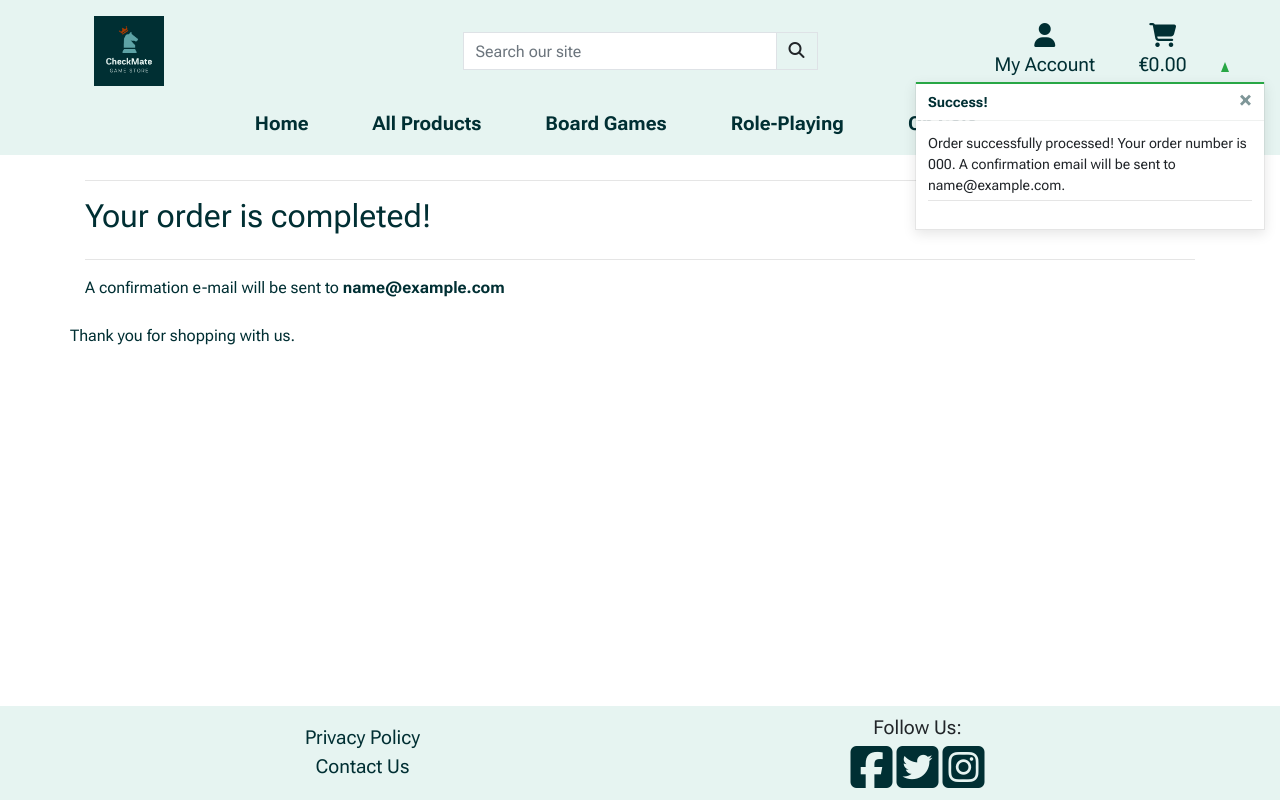
After one commit to MarcelloMuy/ci-ms5-ecommerce-game-store, a Django app: page /checkout/checkout_success/000 in a window 1280 px wide. The commit adds this page. Run offline with Django 3.2, Linux system fonts and the light colour scheme; tables that the repository leaves empty hold one stand-in row (values such as "Sample post"); some libraries are stand-ins or nearby versions.

Commit message:
Added checkout success logic

```diff
--- a/bag/templates/bag/bag.html
+++ b/bag/templates/bag/bag.html
@@ -97,7 +97,7 @@
                             <!-- Displays subtotal for products on Sale  -->
                             {% if item.product.onSale %}
                             <td class="py-3">
-                                <p class="my-0">&euro;{{ item.product.price_onsale|calc_subtotal_onsale:item.quantity|floatformat:2 }}</p>
+                                <p class="my-0">&euro;{{ item.product.price_onsale|calc_subtotal:item.quantity|floatformat:2 }}</p>
                             </td>
                             {% else %}
                             <!-- Displays subtotal for general products -->
--- a/bag/templatetags/bag_tools.py
+++ b/bag/templatetags/bag_tools.py
@@ -2,12 +2,6 @@ from django import template
 
 register = template.Library()
 
-
-@register.filter(name='calc_subtotal_onsale')
-def calc_subtotal_onsale(price, quantity):
-    return (round(price) * quantity)
-
-
 @register.filter(name='calc_subtotal')
 def calc_subtotal(price, quantity):
     return (price * quantity)
--- a/checkout/__init__.py
+++ b/checkout/__init__.py
@@ -0,0 +1 @@
+default_app_config = 'checkout.apps.CheckoutConfig'
--- a/checkout/models.py
+++ b/checkout/models.py
@@ -38,7 +38,7 @@ class Order(models.Model):
         Update grand total each time a line item is added,
         accounting for delivery costs.
         """
-        self.order_total = self.lineitems.aggregate(Sum('lineitem_total'))['lineitem_total__sum']
+        self.order_total = self.lineitems.aggregate(Sum('lineitem_total'))['lineitem_total__sum'] or 0
         if self.order_total < settings.FREE_DELIVERY_THRESHOLD:
             self.delivery_cost = self.order_total * settings.STANDARD_DELIVERY_PERCENTAGE / 100
         else:
@@ -70,8 +70,8 @@ class OrderLineItem(models.Model):
         Override the original save method to set the lineitem total
         and update the order total.
         """
-        if product.onSale:
-            self.lineitem_total = self.round(product.price_onsale(), 2) * self.quantity
+        if Product.onSale:
+            self.lineitem_total = self.product.price_onsale() * self.quantity
             super().save(*args, **kwargs)
         else:
             self.lineitem_total = self.product.price * self.quantity
--- a/checkout/templates/checkout/checkout.html
+++ b/checkout/templates/checkout/checkout.html
@@ -57,7 +57,7 @@
                      <!-- Displays subtotal for products on Sale  -->
                      {% if item.product.onSale %}
                      <td class="col-3 text-right">
-                         <p class="my-0 small text-muted">&euro;{{ item.product.price_onsale|calc_subtotal_onsale:item.quantity|floatformat:2 }}</p>
+                         <p class="my-0 small text-muted">&euro;{{ item.product.price_onsale|calc_subtotal:item.quantity|floatformat:2 }}</p>
                      </td>
                      {% else %}
                      <!-- Displays subtotal for general products -->
--- /dev/null
+++ b/checkout/templates/checkout/checkout_success.html
@@ -0,0 +1,39 @@
+{% extends "base.html" %}
+{% load static %}
+
+{% block extra_css %}
+    <link rel="stylesheet" href="{% static 'checkout/css/checkout.css' %}">
+{% endblock %}
+
+
+{% block page_header %}
+<!-- Push content down  -->
+<div class="container header-container">
+    <div class="row">
+        <div class="col"></div>
+    </div>
+</div>
+{% endblock %}
+
+{% block content %}
+<div class="overlay"></div>
+<div class="container mb-2">
+    <!-- Page title -->
+    <div class="row">
+        <div class="col">
+            <hr>
+            <h2 class="text-dark mb-4">Your order is completed!</h2>
+            <hr>
+            <p class="text-dark mb-4">A confirmation e-mail will be sent to <strong>{{ order.email }}</strong></p>
+        </div>
+    </div>
+
+    <div class="row">
+       <div class="col-12 col-lg-7"></div>
+    </div>
+    <div class="row">
+        <p class="text-dark mb-4">Thank you for shopping with us.</p>
+    </div>
+</div>
+
+{% endblock %}
--- a/checkout/urls.py
+++ b/checkout/urls.py
@@ -3,4 +3,5 @@ from .import views
 
 urlpatterns = [
     path('', views.checkout, name='checkout'),
+    path('checkout_success/<order_number>', views.checkout_success, name='checkout_success'),
 ]
--- a/checkout/views.py
+++ b/checkout/views.py
@@ -1,21 +1,110 @@
-from django.shortcuts import render, redirect, reverse
+from django.shortcuts import render, redirect, reverse, get_object_or_404
 from django.contrib import messages
+from django.conf import settings
 
 from .forms import OrderForm
+from .models import Order, OrderLineItem
+from products.models import Product
+from bag.contexts import bag_contents
+
+import stripe
 
 
 def checkout(request):
-    bag = request.session.get('bag', {})
-    if not bag:
-        messages.error(request, "There's nothing in your cart at the moment")
-        return redirect(reverse('products'))
+    """ Handle checkout """
+    # Stripe keys
+    stripe_public_key = settings.STRIPE_PUBLIC_KEY
+    stripe_secret_key = settings.STRIPE_SECRET_KEY
+
+    # Create order form using form data when post
+    if request.method == 'POST':
+        bag = request.session.get('bag', {})
+        form_data = {
+            'full_name': request.POST['full_name'],
+            'email': request.POST['email'],
+            'phone_number': request.POST['phone_number'],
+            'street_address1': request.POST['street_address1'],
+            'street_address2': request.POST['street_address2'],
+            'postcode': request.POST['postcode'],
+            'town_or_city': request.POST['town_or_city'],
+            'county': request.POST['county'],
+            'country': request.POST['country'],
+        }
+        order_form = OrderForm(form_data)
+        # Create order
+        if order_form.is_valid():
+            order = order_form.save()
+            for item_id, item_data in bag.items():
+                try:
+                    product = Product.objects.get(id=item_id)
+                    order_line_item = OrderLineItem(
+                        order=order,
+                        product=product,
+                        quantity=item_data,
+                        )
+                    order_line_item.save()
+                # Handle products not found in the database
+                except Product.DoesNotExist:
+                    messages.error(request, (
+                        "One of the products in your cart wasn't found in our database."
+                        "Please call us for assistance!")
+                    )
+                    order.delete()
+                    return redirect(reverse('view_bag'))
+            request.session['save_info'] = 'save-info' in request.POST
+            return redirect(reverse('checkout_success', args=[order.order_number]))
+        # Handle errors
+        else:
+            messages.error(request, 'There was an error with your form. \
+                Please double check your information.')
+    # Checkout page, creates stripe intent
+    else:
+        bag = request.session.get('bag', {})
+        # Handle empty bag
+        if not bag:
+            messages.error(request, "There's nothing in your cart at the moment")
+            return redirect(reverse('products'))
+
+        current_bag = bag_contents(request)
+        total = current_bag['grand_total']
+        stripe_total = round(total * 100)
+        stripe.api_key = stripe_secret_key
+        intent = stripe.PaymentIntent.create(
+            amount=stripe_total,
+            currency=settings.STRIPE_CURRENCY,
+        )
+
+    if not stripe_public_key:
+        messages.warning(request, 'Stripe public key is missing. \
+            Did you forget to set it in your environment?')
 
     order_form = OrderForm()
     template = 'checkout/checkout.html'
     context = {
         'order_form': order_form,
-        'stripe_public_key': 'pk_test_51KxcNBLn3gXtxH4XHzmWFo0eMs8NcYAoASTHNHr3APrcVDcad6ZThx2LgfU9SNv11XUhCNWghhMQUWxKoJHdTgMD00BTAsOIyi',
-        'client_secret': 'test client secret',
+        'stripe_public_key': stripe_public_key,
+        'client_secret': intent.client_secret,
     }
 
     return render(request, template, context)
+
+
+def checkout_success(request, order_number):
+    """
+    Handle successful checkouts
+    """
+    save_info = request.session.get('save_info')
+    order = get_object_or_404(Order, order_number=order_number)
+    messages.success(request, f'Order successfully processed! \
+        Your order number is {order_number}. A confirmation \
+        email will be sent to {order.email}.')
+
+    if 'bag' in request.session:
+        del request.session['bag']
+
+    template = 'checkout/checkout_success.html'
+    context = {
+        'order': order,
+    }
+
+    return render(request, template, context)
--- a/game_store/settings.py
+++ b/game_store/settings.py
@@ -170,6 +170,9 @@ MEDIA_ROOT = os.path.join(BASE_DIR, 'media')
 
 DEFAULT_AUTO_FIELD = 'django.db.models.BigAutoField'
 
+# Stripe
 FREE_DELIVERY_THRESHOLD = 50
-
 STANDARD_DELIVERY_PERCENTAGE = 10
+STRIPE_CURRENCY = 'eur'
+STRIPE_PUBLIC_KEY = os.getenv('STRIPE_PUBLIC_KEY', '')
+STRIPE_SECRET_KEY = os.getenv('STRIPE_SECRET_KEY', '')
```
Also changed, not shown: checkout/static/checkout/js/stripe_elements.js (+52 -6 lines), products/templates/products/on_sale.html (+8 -1 lines).
